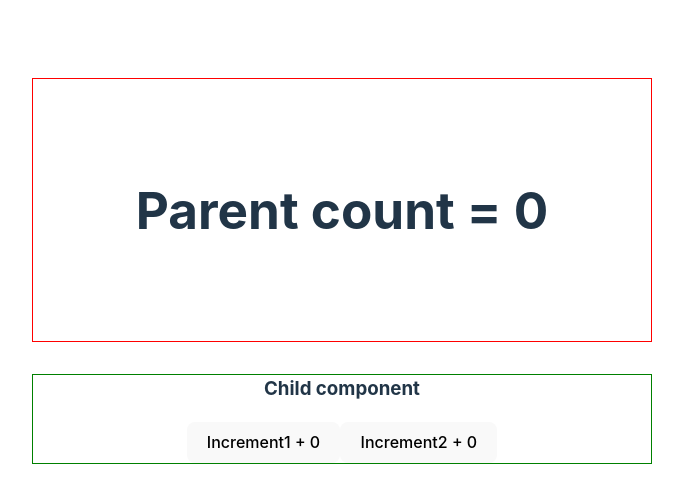
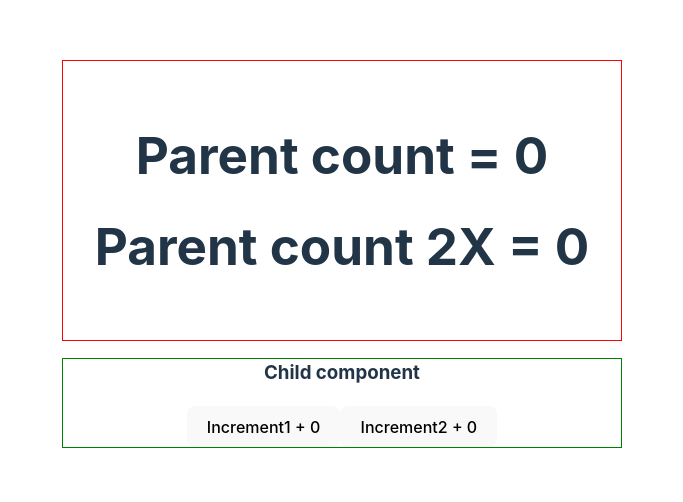
Before and after one commit to hackcharms/dive-into-react, a React (Vite) app: page / in a window 1280 px wide. Shown: the part 146-648 px from the top of the page, without its empty margins (298-981 px from the left). Built offline with nearby package versions, Linux system fonts and the light colour scheme.

Commit message:
effect hooks and use cased

```diff
--- a/src/App.jsx
+++ b/src/App.jsx
@@ -1,10 +1,24 @@
-import React, { useState } from "react";
+import React, { useEffect, useRef, useState } from "react";
 import "./App.css";
 function App() {
   const [count, setCount] = useState(0);
+  const [double, setDouble] = useState(0);
+  const inputElement = useRef(null);
   console.log("App created");
+  useEffect(() => {
+    console.log("count changed");
+    setDouble(count * 2);
+  }, [count]);
+  useEffect(() => {
+    console.log("useEffect without dependency");
+    return () => {
+      console.log();
+    };
+  }, []);
   function incrementCount() {
     setCount(count + 1);
+    // console.log("inputElement", inputElement.current);
+    // inputElement.current.focus();
   }
   const products = [
     { title: "Cabbage", isFruit: false, id: 1 },
@@ -13,9 +27,13 @@ function App() {
   ];
   return (
     <>
-      <h1 className="card"> Parent count = {count}</h1>
+      <div className="card">
+        <h1> Parent count = {count}</h1>
+        <h1> Parent count 2X = {double}</h1>
+      </div>
       <div style={{ outline: "1px solid green" }}>
         <h3> Child component</h3>
+        {/* <input name="inputName" ref={inputElement} /> */}
         <Button
           onClickHandle={incrementCount}
           count={count}
```
